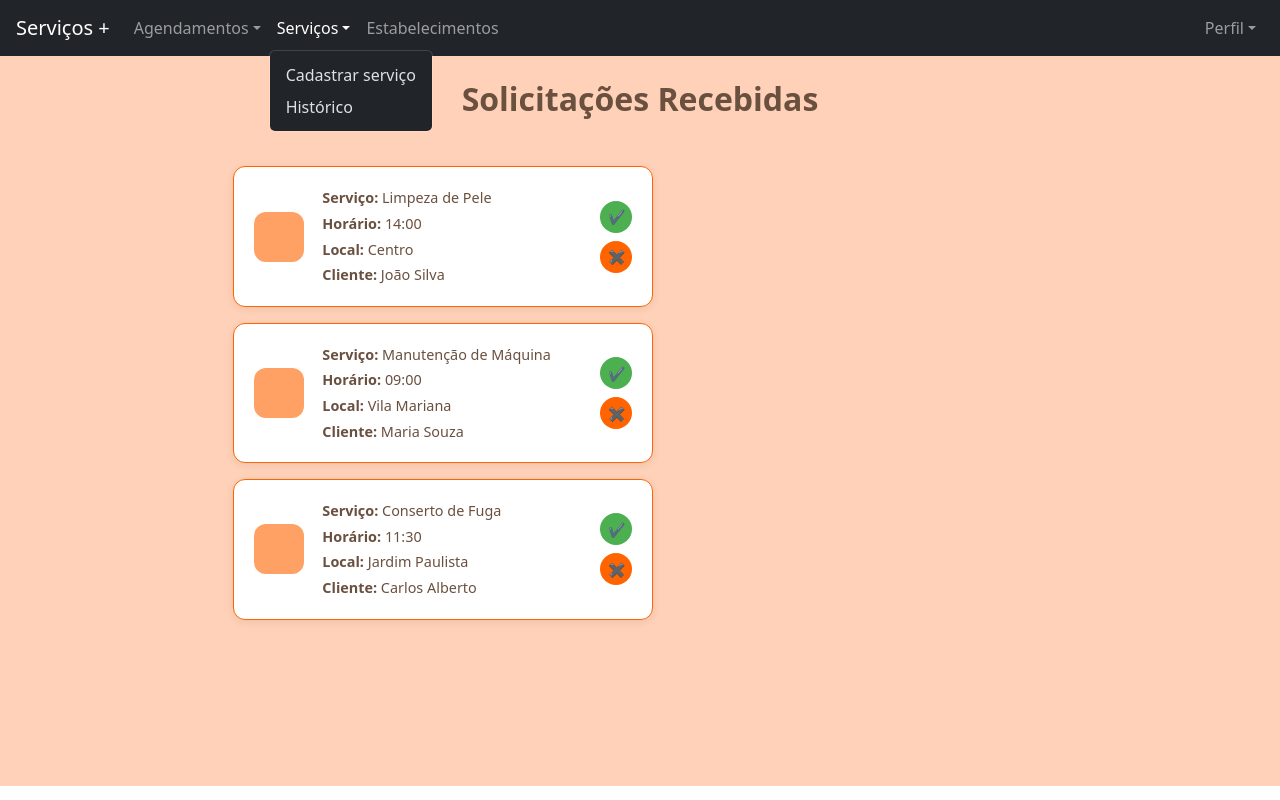
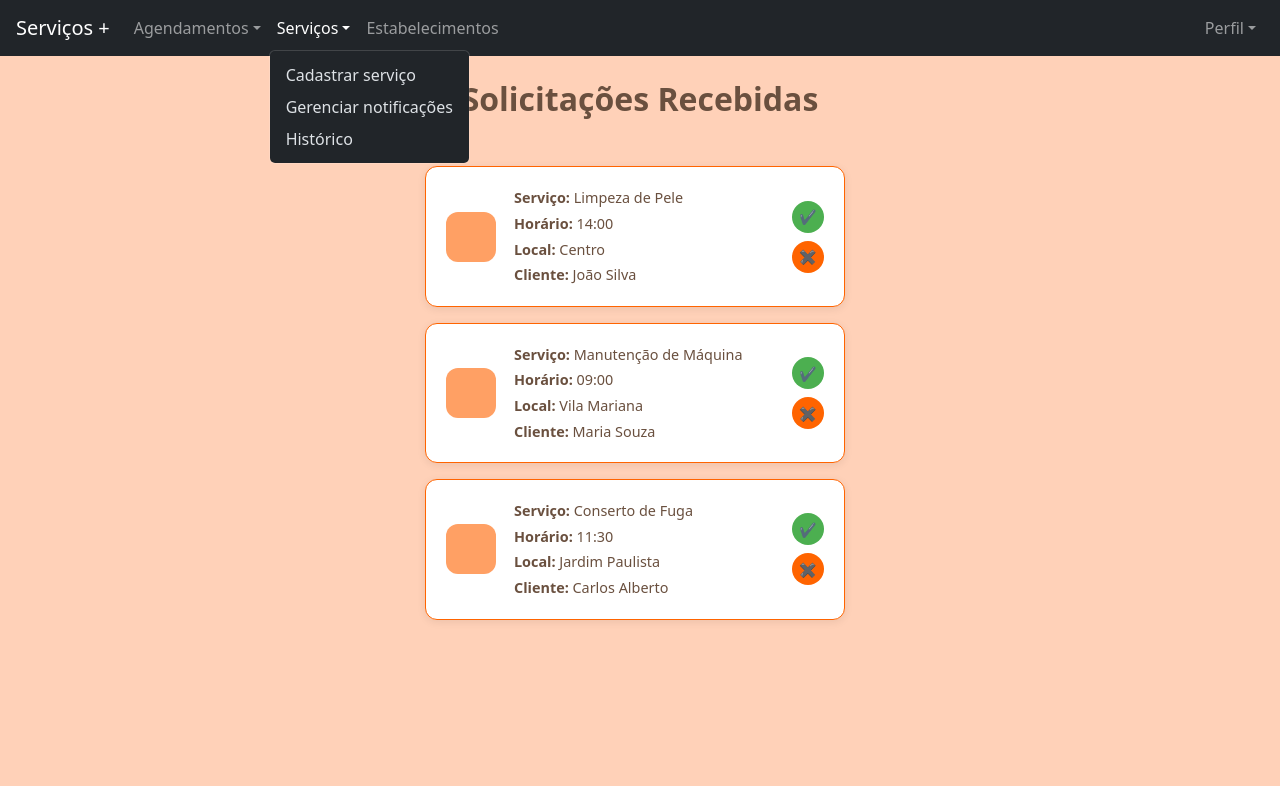
Before and after one commit to AntonioCarlosPereira/POO-project, a React (Vite) app in the folder POOProj/: page /prestador/gerenciar in a window 1280 px wide. Both pictures are taken after a click on the button "Serviços". Built offline with nearby package versions, Linux system fonts and the light colour scheme.

Commit message:
aba de gerenciar funcionando

```diff
--- a/POOProj/src/Components/AppNavbar.tsx
+++ b/POOProj/src/Components/AppNavbar.tsx
@@ -37,6 +37,9 @@ export default function AppNavbar() {
                             <NavDropdown.Item as={Link} to="/prestador/cadastrar">
                                 Cadastrar serviço
                             </NavDropdown.Item>
+                            <NavDropdown.Item as={Link} to="/prestador/gerenciar">
+                                Gerenciar notificações
+                            </NavDropdown.Item>
                             <NavDropdown.Item as={Link} to="/prestador/historico">
                                 Histórico
                             </NavDropdown.Item>
--- a/POOProj/src/pages/Prestador/Gerenciar.css
+++ b/POOProj/src/pages/Prestador/Gerenciar.css
@@ -2,7 +2,10 @@
 
 /* --- CORREÇÃO DE OVERFLOW HORIZONTAL GERAL --- */
 body, html {
-    overflow-x: hidden;
+    /* Força a remoção da barra de rolagem horizontal em toda a página */
+    overflow-x: hidden !important;
+    /* Garante que o corpo da página tenha 100% da largura */
+    width: 100%;
 }
 
 /* --- ESTILOS DO POP-UP DE NOTIFICAÇÃO (SUCESSO/ERRO) --- */
@@ -13,9 +16,7 @@ body, html {
     transform: translateX(-50%);
     z-index: 1050;
 
-    /* Cores definidas no JSX via bg-success/bg-danger, mas o estilo base é aqui */
     color: white;
-
     padding: 12px 20px;
     border-radius: 8px;
     box-shadow: 0 4px 10px rgba(0, 0, 0, 0.2);
@@ -33,7 +34,7 @@ body, html {
 .gerenciar-container {
   padding: 20px;
   padding-top: 70px;
-  background-color: #ffd1b8; /* Laranja Claro */
+  background-color: #ffd1b8;
   min-height: calc(100vh - 70px);
 }
 
@@ -59,6 +60,18 @@ body, html {
   border-radius: 18px;
   box-shadow: 0 4px 12px rgba(0, 0, 0, 0.1);
 }
+
+/* --- CENTRALIZAÇÃO DOS SERVIÇOS (Garantida) --- */
+.agendamentos-list {
+    /* Largura fixa ou máxima para o conteúdo da lista */
+    max-width: 450px;
+    /* Força o bloco a centralizar na coluna */
+    margin: 0 auto;
+    /* Adiciona padding lateral caso o max-width seja muito pequeno */
+    padding: 0 10px;
+}
+/* ---------------------------------- */
+
 
 /* --- Estilos Sugeridos para o NotificationCard (para adaptação de cores) --- */
 
```
